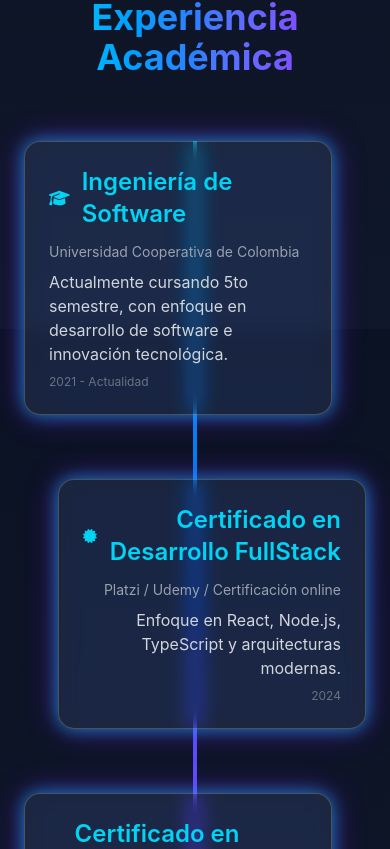
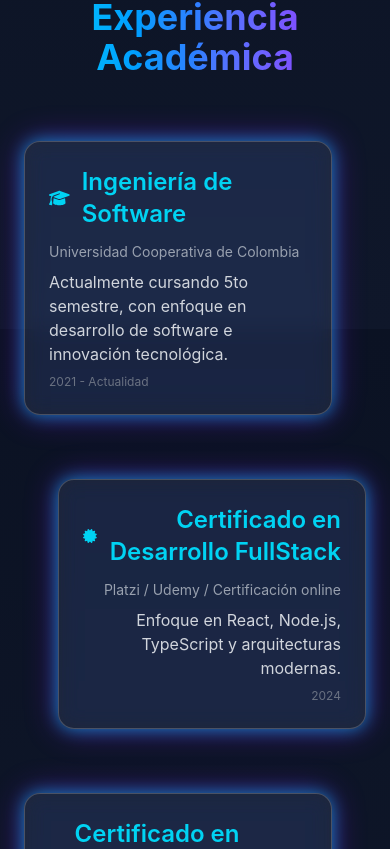
Before and after one commit to SantiagoArTyrs/Santiago_Arevalo, a Next.js app in the folder mi-portafolio/: page / in a window 390 px wide. Shown: the part 4735-5584 px from the top of the page. Built offline with nearby package versions, Linux system fonts and the light colour scheme.

Commit message:
Arreglando bugs en el modo responsive

```diff
--- a/mi-portafolio/src/components/Experience.tsx
+++ b/mi-portafolio/src/components/Experience.tsx
@@ -80,13 +80,15 @@ const Experience: FC<Props> = ({ lang }) => {
       {/* Timeline */}
       <div className="relative max-w-4xl mx-auto">
         {/* Línea central animada */}
+        {/* Línea central animada (solo visible en pantallas medianas o mayores) */}
 <motion.div
-          className="absolute left-1/2 transform -translate-x-1/2 h-full w-1 bg-gradient-to-b from-cyan-500 via-blue-600 to-purple-600"
+  className="hidden md:block absolute left-1/2 transform -translate-x-1/2 h-full w-1 bg-gradient-to-b from-cyan-500 via-blue-600 to-purple-600"
   initial={{ scaleY: 0 }}
   whileInView={{ scaleY: 1 }}
   transition={{ duration: 1.2 }}
   viewport={{ once: true }}
 />
+
 
         <div className="space-y-16">
           {texts.studies.map((item, i) => (
```
Lines whose indentation alone changed are shown as unchanged.
